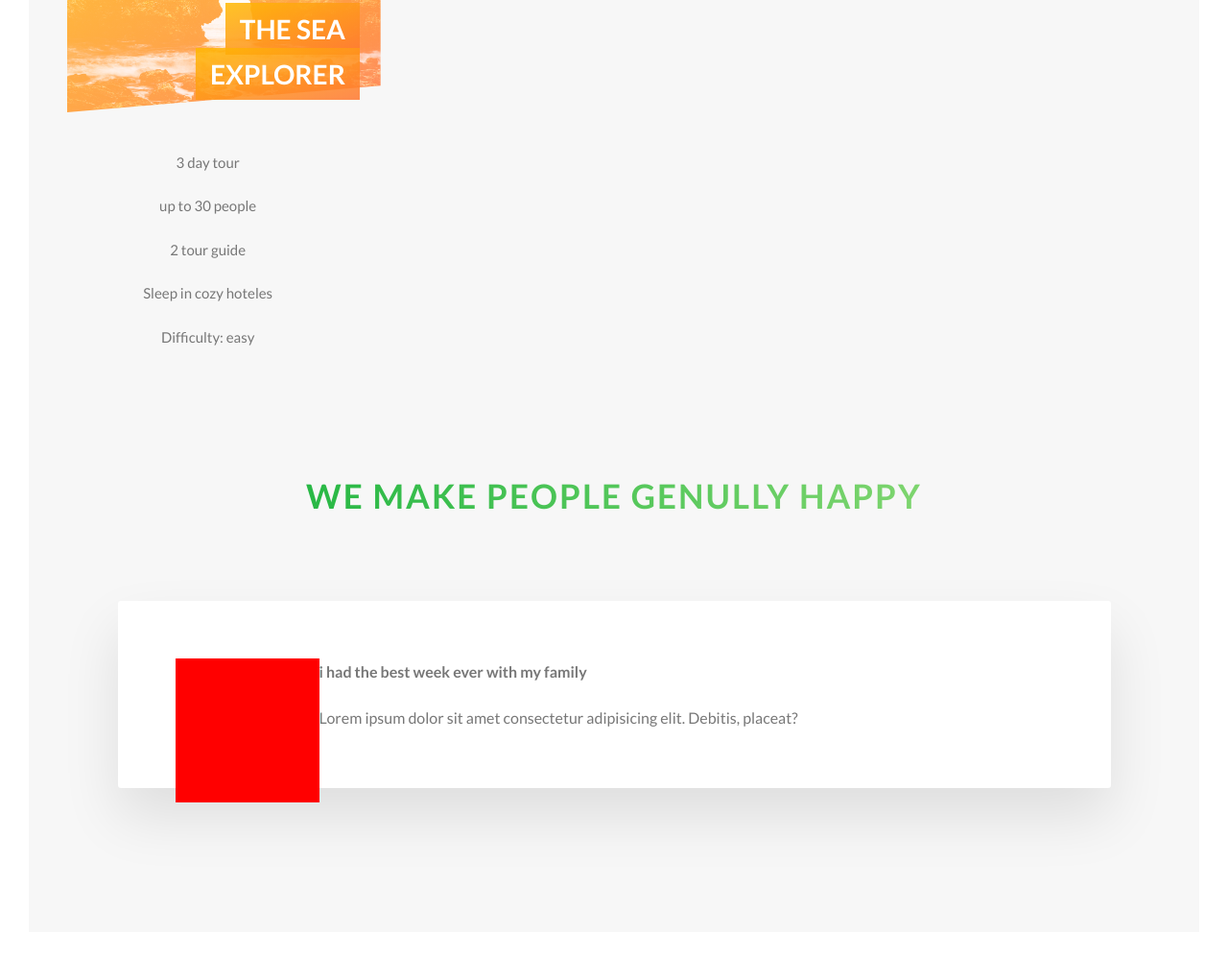
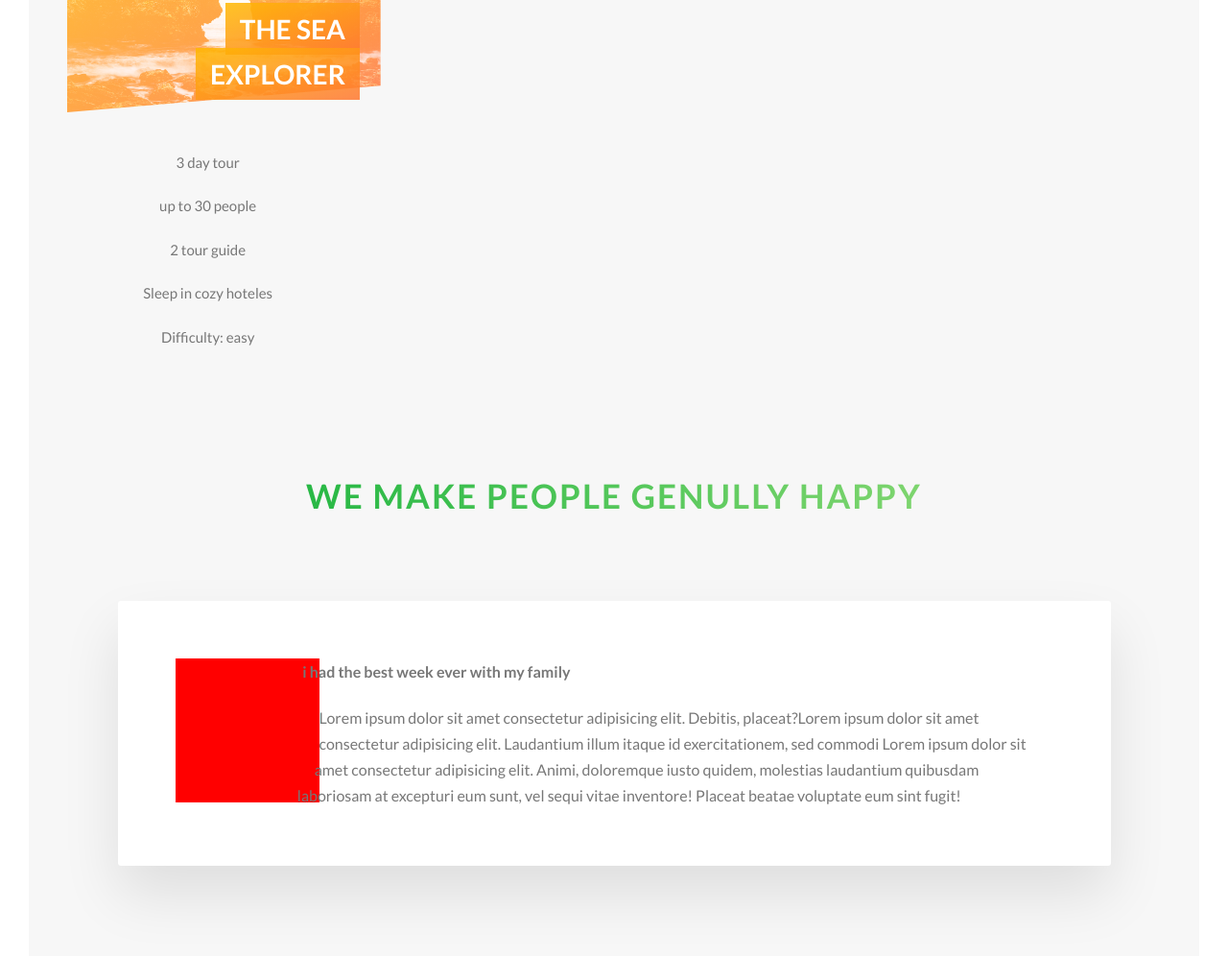
Before and after one commit to mousa1995/Advanced-css-1-learn, a website: page index.html in a window 1280 px wide. Shown: the part 2620-3616 px from the top of the page at 96% size. Drawn offline with Linux system fonts and the light colour scheme.

Commit message:
shapeoutside: circle niaz be width height and floated dare ke kar kone

```diff
--- a/index.html
+++ b/index.html
@@ -214,7 +214,7 @@
 
         <div class="story__text">
           <h3 class="heading-tertiary u-margin-bottom-small">i had the best week ever with my family</h3>
-          <p>Lorem ipsum dolor sit amet consectetur adipisicing elit. Debitis, placeat?</p>
+          <p>Lorem ipsum dolor sit amet consectetur adipisicing elit. Debitis, placeat?Lorem ipsum dolor sit amet consectetur adipisicing elit. Laudantium illum itaque id exercitationem, sed commodi Lorem ipsum dolor sit amet consectetur adipisicing elit. Animi, doloremque iusto quidem, molestias laudantium quibusdam laboriosam at excepturi eum sunt, vel sequi vitae inventore! Placeat beatae voluptate eum sint fugit!</p>
         </div>
       </div>
     </section>
--- a/scss/component/_stories.scss
+++ b/scss/component/_stories.scss
@@ -17,5 +17,6 @@
     height: 15rem;
     float: left;
     background-color: red;
+    shape-outside: circle(50% at 50% 50%);
   }
 }
```
Also changed, not shown: css/style.css.
